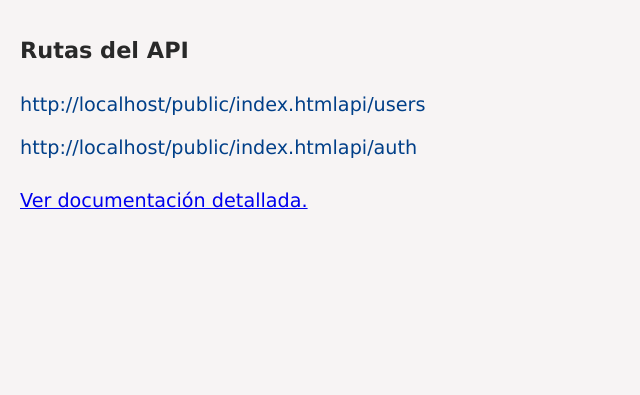
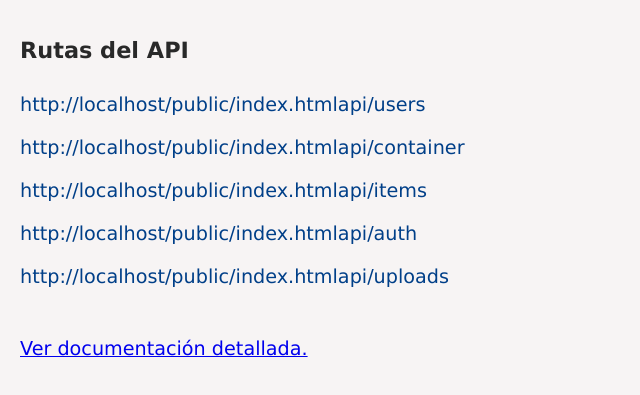
Before and after one commit to g-susvs/LUXE-API-REST, a website: page public/index.html in a window 1280 px wide. Shown: the part 79-474 px from the top of the page, without its empty margins (0-640 px from the left). Drawn offline with Linux system fonts and the light colour scheme.

Commit message:
Actualizando index y README

```diff
--- a/public/index.html
+++ b/public/index.html
@@ -36,6 +36,7 @@
         a{
             font-size: 1.2rem;
         }
+
     </style>
 </head>
 <body>
@@ -45,6 +46,7 @@
         <div id="rutas">
 
         </div>
+        <br>
         <a id="doc" target="_blank" href="https://documenter.getpostman.com/view/23147447/2s7YfU7XSt">Ver documentación detallada.</a>
     </div>
 
@@ -53,16 +55,16 @@
         const d = document;
         const $div = d.getElementById('rutas');
         const $a = d.getElementById('doc');
+
         $div.innerHTML = `
             <ul>
-                <li>${window.location.href}api/users</li>
-                <li>${window.location.href}api/auth</li>
+                <li>${window.location.href}api/users </li>
+                <li>${window.location.href}api/container </li>
+                <li>${window.location.href}api/items </li>
+                <li>${window.location.href}api/auth </li>
+                <li>${window.location.href}api/uploads </li>
             </ul>
         `
-        // d.addEventListener('click',(e)=>{
-        //     e.preventDefault();
-        //     open()
-        // })
     </script>
 </body>
 </html>
```
Also changed, not shown: README.md.
